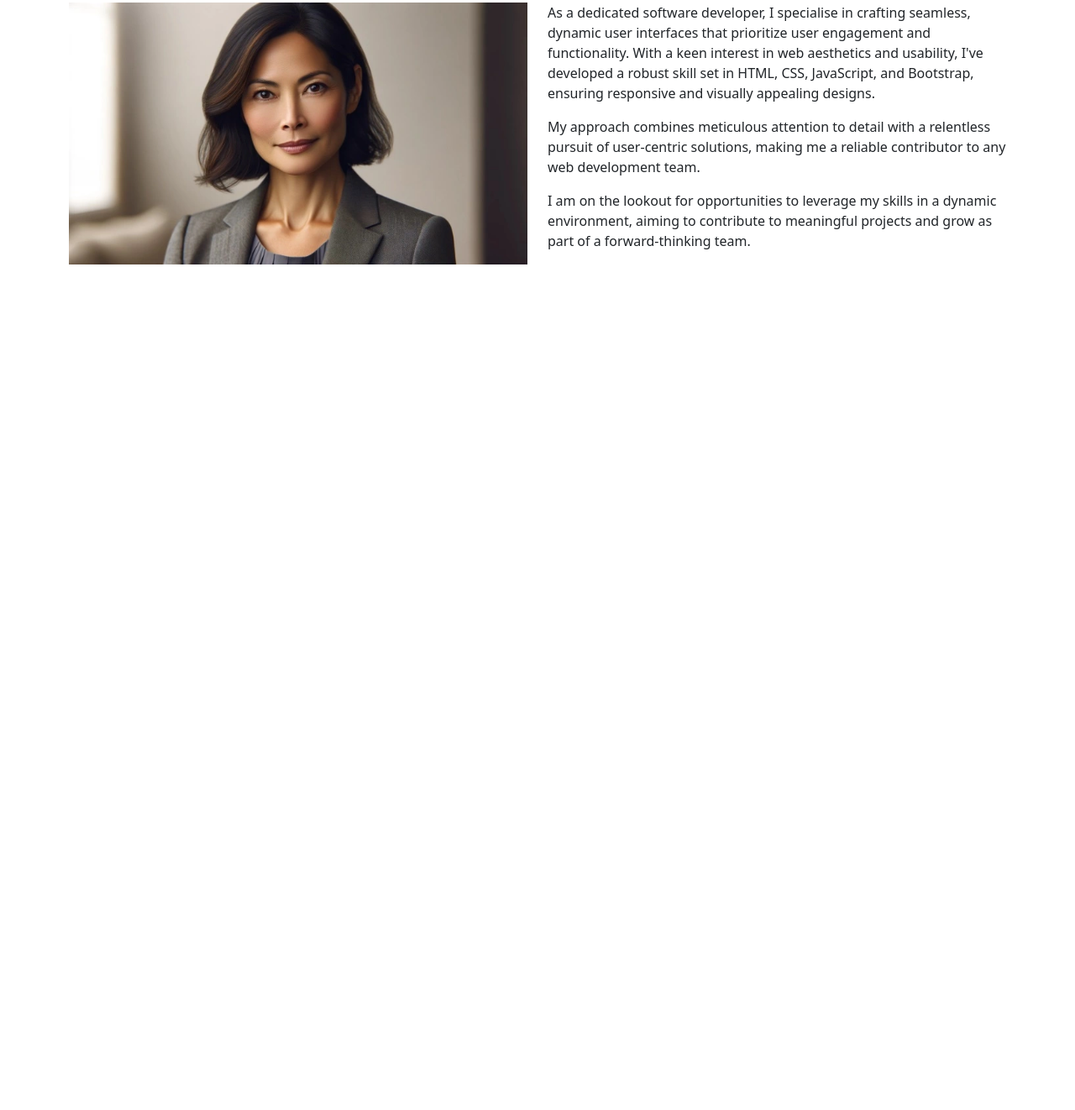
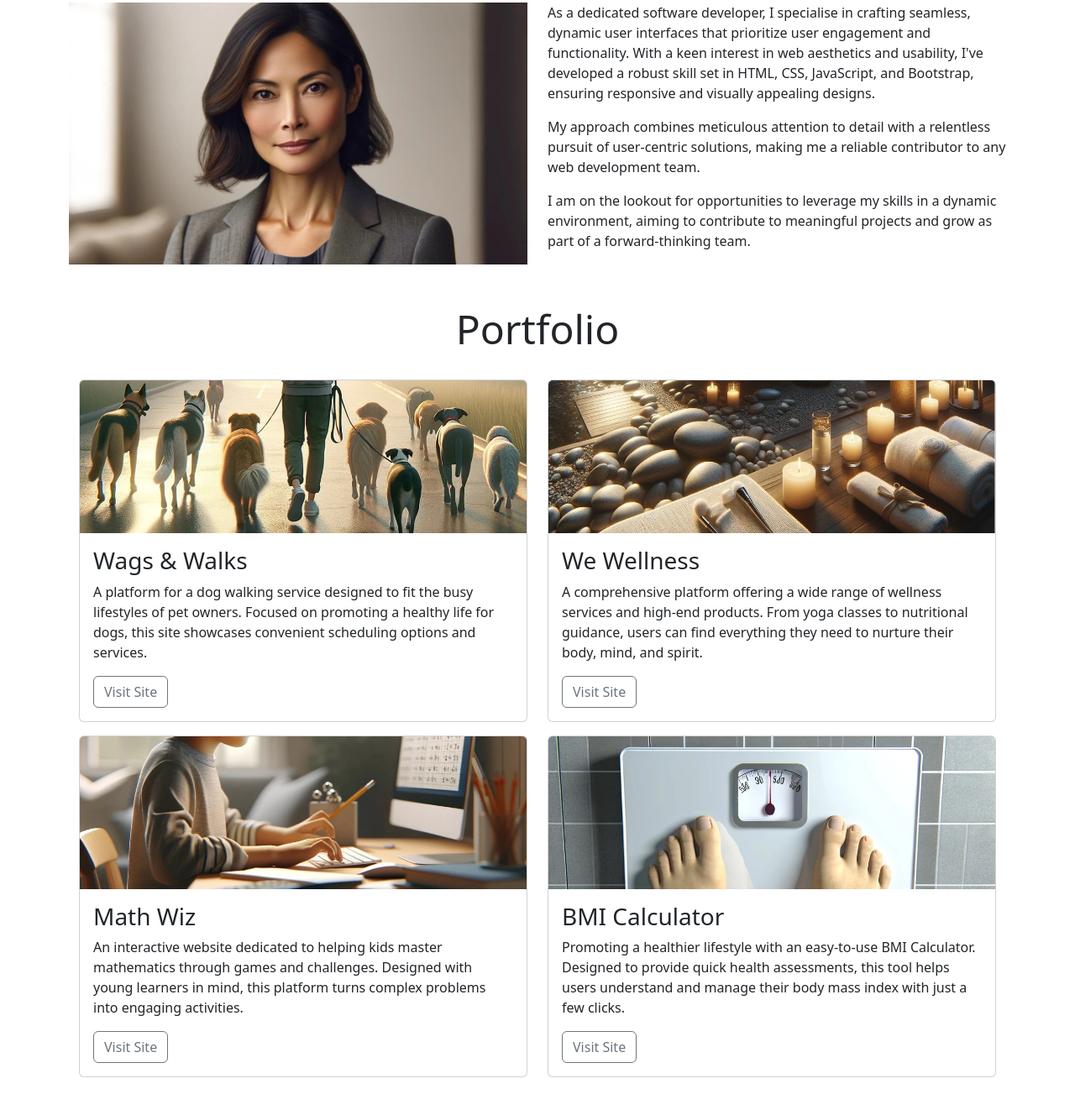
Before and after one commit to mjb-codes/Bootstrap-Professional-Portfolio, a plain HTML site: page index.html in a window 1280 px wide. Shown: the part 544-1866 px from the top of the page at 84% size. Before the commit the page ends 883 px from the top, so only its background shows below. Drawn offline with nearby package versions, Linux system fonts and the light colour scheme.

Commit message:
Add Portfolio section, create cards content and apply bootstrap flexible grid styling

```diff
--- a/index.html
+++ b/index.html
@@ -111,8 +111,68 @@
             </p>
           </div>
         </div>
+        <section id="portfolio" class="container pb-4">
+        <div class="row">
+        <!-- my-4 used to add top and bottom margin to heading -->
+          <div class="col-12 text-center my-4">
+            <h2 class="display-5">Portfolio</h2>
+          </div>
+          <!-- cols for cards -->
+             <div class="col-12 col-md-6">
+              <!-- Card 1 -->
+                <div class="card mb-3">
+              <img src="assets/images/wags-and-walks.webp" class="card-img-top"
+              alt="A man walking several dogs in the morning" />
+              <div class="card-body">
+                <h3 class="card-title">Wags & Walks</h3>
+                <p class="card-text">
+                  A platform for a dog walking service designed to fit the busy lifestyles of pet owners. Focused on promoting a healthy life for dogs, this site showcases convenient scheduling options and services.
+                </p>
+                <a href="#" class="btn btn-outline-secondary">Visit Site</a>
+                  </div>
+                </div>
+             </div>
+            <!-- Card 2 -->
+             <div class="col-12 col-md-6">
+                <div class="card mb-3">
+                <img src="assets/images/we-wellness.webp" class="card-img-top" alt="A spa with candles towels and natural material" />
+                <div class="card-body">
+                    <h3 class="card-title">We Wellness</h3>
+                    <p class="card-text">
+                    A comprehensive platform offering a wide range of wellness services and high-end products. From yoga classes to nutritional guidance, users can find everything they need to nurture their body, mind, and spirit.
+                    </p>
+                    <a href="#" class="btn btn-outline-secondary">Visit Site</a>
+                  </div>
+                </div>
+            </div>
+            <!-- Card 3 -->
+             <div class="col-12 col-md-6">
+                <div class="card mb-3">
+                <img src="assets/images/math-wiz.webp" class="card-img-top" alt="A child practicing math at a computer" />
+                <div class="card-body">
+                    <h3 class="card-title">Math Wiz</h3>
+                    <p class="card-text">
+                    An interactive website dedicated to helping kids master mathematics through games and challenges. Designed with young learners in mind, this platform turns complex problems into engaging activities.
+                    </p>
+                    <a href="#" class="btn btn-outline-secondary">Visit Site</a>
+                  </div>
+                </div>
+            </div>
+            <!-- Card 4 -->
+             <div class="col-12 col-md-6">
+                <div class="card mb-3">
+                <img src="assets/images/bmi-calculator.webp" class="card-img-top" alt="Weighing scales seen from the first person view of the person standing on the scales" />
+                <div class="card-body">
+                    <h3 class="card-title">BMI Calculator</h3>
+                    <p class="card-text">
+                    Promoting a healthier lifestyle with an easy-to-use BMI Calculator. Designed to provide quick health assessments, this tool helps users understand and manage their body mass index with just a few clicks.
+                    </p>
+                    <a href="#" class="btn btn-outline-secondary">Visit Site</a>
+                    </div>
+                </div>
+            </div>
+        </div>
       </section>
-      <!-- portfolio section starts here -->
     </main>
     <!-- Bootstrap JS Script -->
     <script
```
